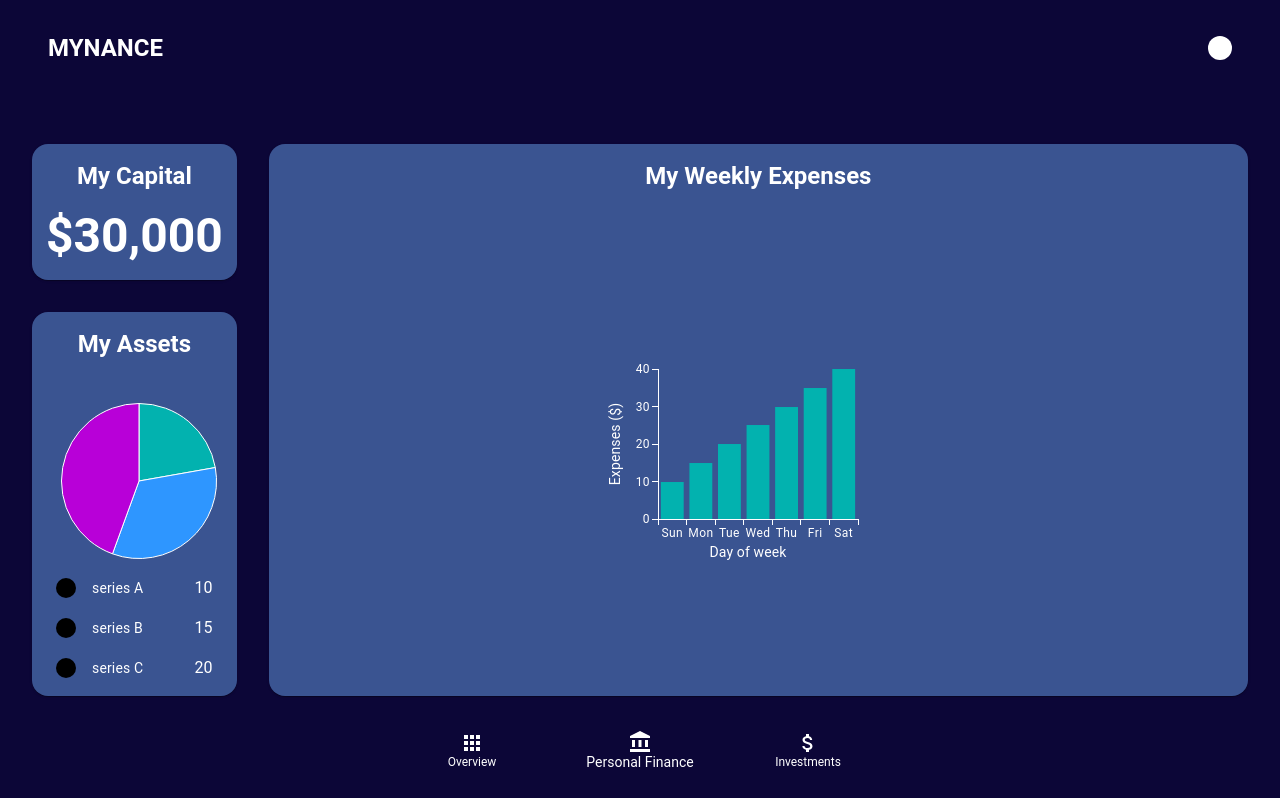
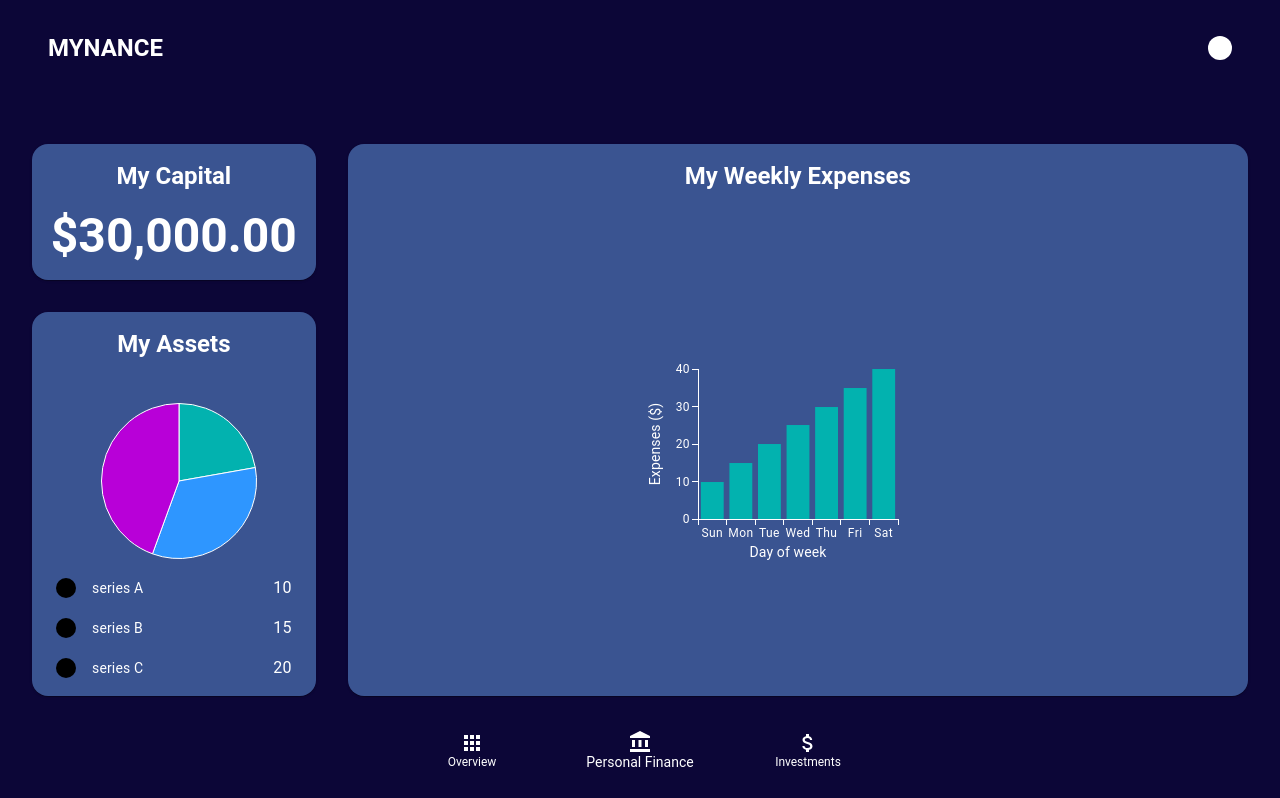
Before and after one commit to jonathancklee1/mynance, a React (Vite) app: page /personal-finance in a window 1280 px wide. Shown: the top 798 px of the page. Built offline with nearby package versions, Linux system fonts and the light colour scheme.

Commit message:
Added modal and edit capital modal content

```diff
--- /dev/null
+++ b/src/components/EditModal.tsx
@@ -0,0 +1,38 @@
+import { Dialog, DialogActions, DialogContent } from "@mui/material";
+
+function EditModal({
+    open,
+    setOpen,
+    children,
+}: {
+    open: boolean;
+    setOpen: (isOpen: boolean) => void;
+    children: React.ReactNode;
+}) {
+    return (
+        <>
+            <Dialog
+                open={open}
+                fullWidth
+                onClose={() => setOpen(false)}
+                sx={{
+                    "& .MuiDialog-paper": {
+                        backgroundColor: "secondary.main",
+                        borderRadius: 2,
+                    },
+                }}
+            >
+                <DialogContent
+                    sx={{
+                        padding: 4,
+                    }}
+                >
+                    {children}
+                </DialogContent>
+                {/* <DialogActions></DialogActions> */}
+            </Dialog>
+        </>
+    );
+}
+
+export default EditModal;
--- /dev/null
+++ b/src/components/finance-components/CapitalBlock.tsx
@@ -0,0 +1,72 @@
+import { TextField, Typography } from "@mui/material";
+import EditModal from "../EditModal";
+import { useState } from "react";
+
+function CapitalBlock() {
+    const [open, setOpen] = useState(false);
+    const [capital, setCapital] = useState("30000");
+    return (
+        <>
+            <Typography
+                variant="h3"
+                color={"secondary.contrastText"}
+                sx={{
+                    fontWeight: "bold",
+                    textAlign: "center",
+                    cursor: "pointer",
+                }}
+                onClick={() => setOpen(true)}
+            >
+                {"$" +
+                    (!Number.isNaN(parseInt(capital))
+                        ? parseInt(capital)
+                              .toFixed(2)
+                              .replace(/(\d)(?=(\d{3})+(?!\d))/g, "$1,")
+                        : "0.00")}
+            </Typography>
+            <EditModal open={open} setOpen={setOpen}>
+                <EditCapitalBlock
+                    capital={capital}
+                    setCapital={setCapital}
+                ></EditCapitalBlock>
+            </EditModal>
+        </>
+    );
+}
+function EditCapitalBlock({
+    capital,
+    setCapital,
+}: {
+    capital: string;
+    setCapital: (newCapital: string) => void;
+}) {
+    return (
+        <>
+            <Typography
+                variant="h5"
+                color={"secondary.contrastText"}
+                sx={{
+                    fontWeight: "bold",
+                    textAlign: "center",
+                    cursor: "pointer",
+                    marginBottom: 2,
+                }}
+            >
+                Edit your capital
+            </Typography>
+            <TextField
+                sx={{
+                    fontWeight: "bold",
+                    textAlign: "center",
+                    cursor: "pointer",
+                }}
+                fullWidth
+                type="number"
+                placeholder="Enter your capital"
+                value={capital}
+                onChange={(e) => setCapital(e.target.value)}
+            ></TextField>
+        </>
+    );
+}
+export default CapitalBlock;
--- a/src/pages/Finance.tsx
+++ b/src/pages/Finance.tsx
@@ -8,6 +8,7 @@ import ProgressBlock from "../components/finance-components/ProgressBlock";
 import ExpensePieBlock from "../components/finance-components/ExpensePieBlock";
 import RecurringExpenseBlock from "../components/finance-components/RecurringExpenseBlock";
 import ExpensesTableBlock from "../components/finance-components/ExpensesTableBlock";
+import CapitalBlock from "../components/finance-components/CapitalBlock";
 function Finance() {
     return (
         <>
@@ -37,7 +38,7 @@ function Finance() {
                         gridColumn: "span 12",
                         gridRow: "span 1",
                         "@media (min-width: 1024px)": {
-                            gridColumn: "span 3",
+                            gridColumn: "span 4",
                             gridRow: "span 3",
                             gridRowStart: 1,
                         },
@@ -52,20 +53,14 @@ function Finance() {
                         >
                             My Capital
                         </Typography>
-                        <Typography
-                            variant="h3"
-                            color={"secondary.contrastText"}
-                            sx={{ fontWeight: "bold", textAlign: "center" }}
-                        >
-                            $30,000
-                        </Typography>
+                        <CapitalBlock></CapitalBlock>
                     </Card>
                 </Box>
                 <Box
                     sx={{
                         gridColumn: "span 12",
                         "@media (min-width: 1024px)": {
-                            gridColumn: "span 3",
+                            gridColumn: "span 4",
                             gridRow: "span 3",
                             gridRowStart: 2,
                         },
@@ -88,7 +83,7 @@ function Finance() {
                         gridColumn: "span 12",
                         "@media (min-width: 1024px)": {
                             gridColumnStart: 4,
-                            gridColumn: "span 9",
+                            gridColumn: "span 8",
                             gridRowStart: 1,
                             gridRow: "span 2",
                         },
```
